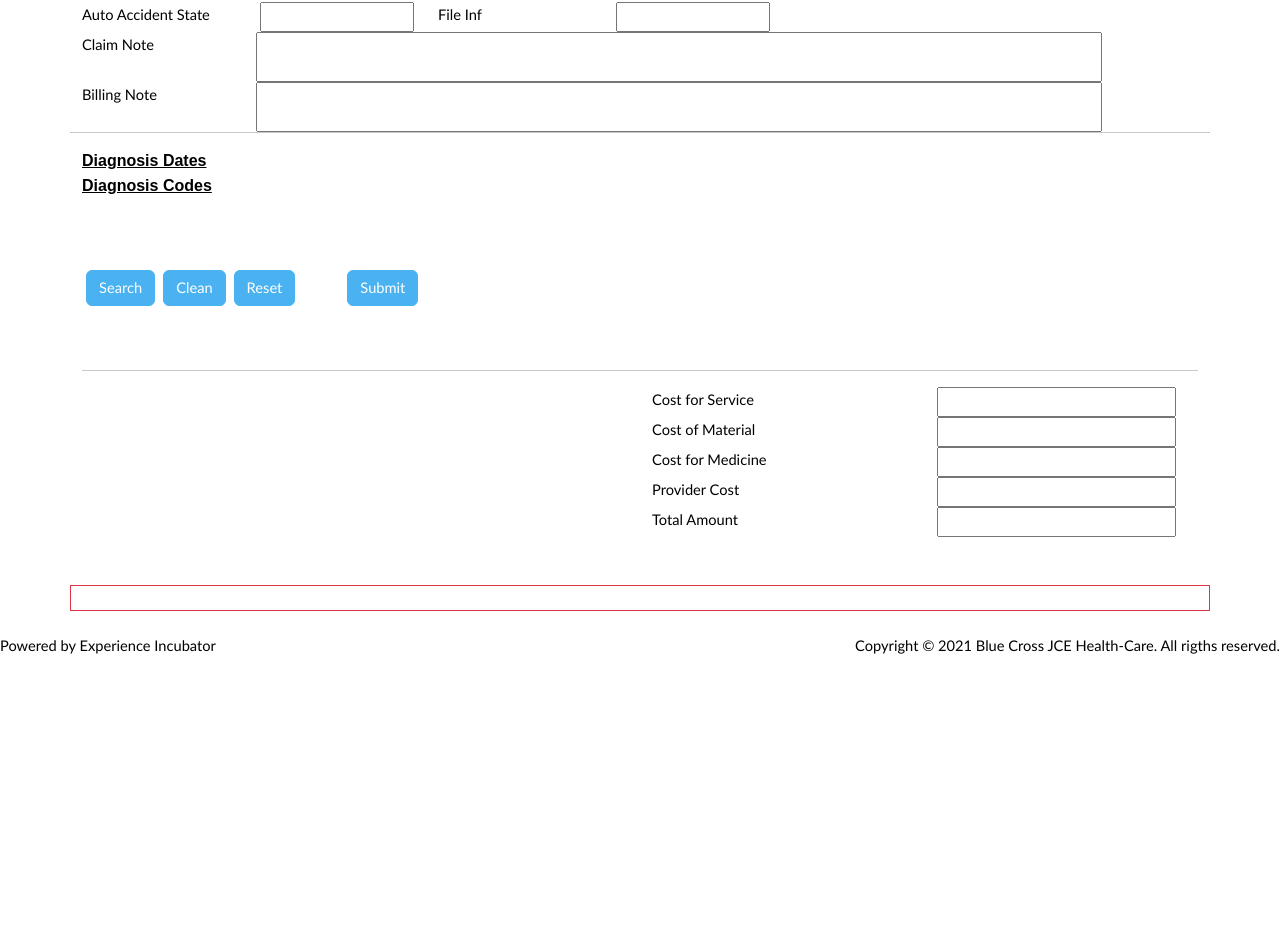
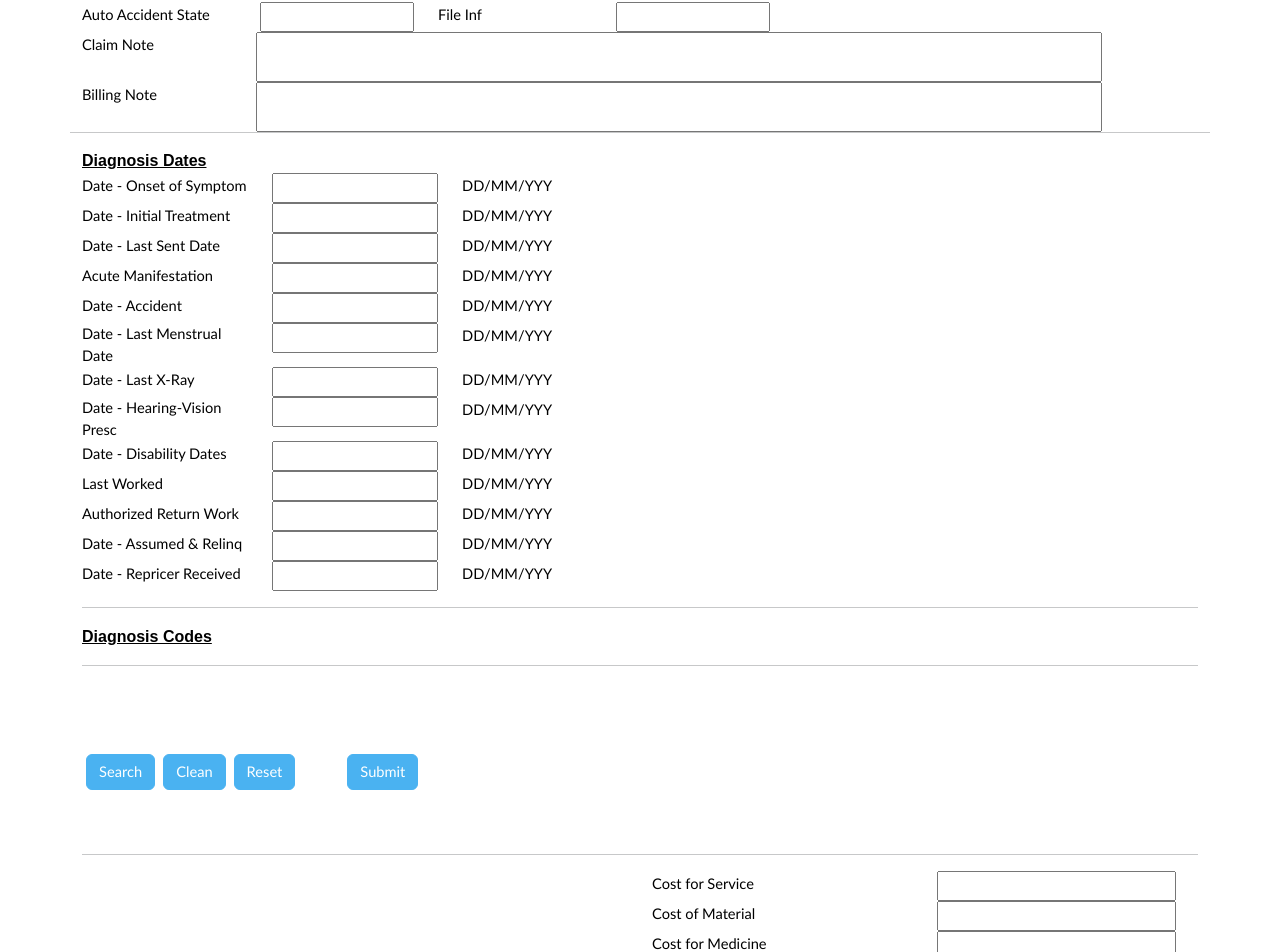
Before and after one commit to DiegoE-prog/Blue-Cross-JCE-2021, a React (Create React App) app in the folder frontend/jce-app/: page /ClaimPage in a window 1280 px wide. Shown: the part 906-1858 px from the top of the page. Before the commit the page ends 1579 px from the top, so only its background shows below. Built offline with nearby package versions, Linux system fonts and the light colour scheme.

Commit message:
Diagnosis Dates

```diff
--- a/frontend/jce-app/src/views/Claims/ClaimPage.js
+++ b/frontend/jce-app/src/views/Claims/ClaimPage.js
@@ -200,6 +200,9 @@ function ClaimPage () {
                 <hr></hr>
 
 
+
+
+
               <div className='col-2'>
                 <label className='header-jce' >Claim Information</label>
              </div>
@@ -330,8 +333,7 @@ function ClaimPage () {
           <div className='row'>
           <div className='col-2'>
           <label className="general-jce">Billing Note</label>
-
-          </div>
+                    </div>
           <div className='col-10'>
             <input className='w-100' style={{height: '50px'}}></input>
           </div>
@@ -353,13 +355,213 @@ function ClaimPage () {
 
                 <label className='header-jce' >Diagnosis Dates</label>
               </div>
+              <div className='col-12'>
+          <div className='row'>
+            <div className='col-2'>
+             <label className="general-jce">Date - Onset of Symptom</label>
+            </div>
+            <div className='col-2'>
+            <input className='w-100'></input>
+
+            </div>
+            <div className='col-2'>
+             <label className="general-jce">DD/MM/YYY</label>
+            </div>
+            </div>
+            </div>
+
+            <div className='col-12'>
+          <div className='row'>
+            <div className='col-2'>
+             <label className="general-jce">Date - Initial Treatment</label>
+            </div>
+            <div className='col-2'>
+            <input className='w-100'></input>
+
+            </div>
+            <div className='col-2'>
+             <label className="general-jce">DD/MM/YYY</label>
+            </div>
+            </div>
+            </div>
+
+            <div className='col-12'>
+          <div className='row'>
+            <div className='col-2'>
+             <label className="general-jce">Date - Last Sent Date</label>
+            </div>
+            <div className='col-2'>
+            <input className='w-100'></input>
+
+            </div>
+            <div className='col-2'>
+             <label className="general-jce">DD/MM/YYY</label>
+            </div>
+            </div>
+            </div>
+
+            <div className='col-12'>
+          <div className='row'>
+            <div className='col-2'>
+             <label className="general-jce">Acute Manifestation</label>
+            </div>
+            <div className='col-2'>
+            <input className='w-100'></input>
+
+            </div>
+            <div className='col-2'>
+             <label className="general-jce">DD/MM/YYY</label>
+            </div>
+            </div>
+            </div>
+
+            <div className='col-12'>
+          <div className='row'>
+            <div className='col-2'>
+             <label className="general-jce">Date - Accident</label>
+            </div>
+            <div className='col-2'>
+            <input className='w-100'></input>
+
+            </div>
+            <div className='col-2'>
+             <label className="general-jce">DD/MM/YYY</label>
+            </div>
+            </div>
+            </div>
+
+            <div className='col-12'>
+          <div className='row'>
+            <div className='col-2'>
+             <label className="general-jce">Date - Last Menstrual Date</label>
+            </div>
+            <div className='col-2'>
+            <input className='w-100'></input>
+
+            </div>
+            <div className='col-2'>
+             <label className="general-jce">DD/MM/YYY</label>
+            </div>
+            </div>
+            </div>
+
+            <div className='col-12'>
+          <div className='row'>
+            <div className='col-2'>
+             <label className="general-jce">Date - Last X-Ray</label>
+            </div>
+            <div className='col-2'>
+            <input className='w-100'></input>
+
+            </div>
+            <div className='col-2'>
+             <label className="general-jce">DD/MM/YYY</label>
+            </div>
+            </div>
+            </div>
+
+            <div className='col-12'>
+          <div className='row'>
+            <div className='col-2'>
+             <label className="general-jce">Date - Hearing-Vision Presc</label>
+            </div>
+            <div className='col-2'>
+            <input className='w-100'></input>
+
+            </div>
+            <div className='col-2'>
+             <label className="general-jce">DD/MM/YYY</label>
+            </div>
+            </div>
+            </div>
+
+            <div className='col-12'>
+          <div className='row'>
+            <div className='col-2'>
+             <label className="general-jce">Date - Disability Dates</label>
+            </div>
+            <div className='col-2'>
+            <input className='w-100'></input>
+
+            </div>
+            <div className='col-2'>
+             <label className="general-jce">DD/MM/YYY</label>
+            </div>
+            </div>
+            </div>
+
+            <div className='col-12'>
+          <div className='row'>
+            <div className='col-2'>
+             <label className="general-jce">Last Worked</label>
+            </div>
+            <div className='col-2'>
+            <input className='w-100'></input>
+
+            </div>
+            <div className='col-2'>
+             <label className="general-jce">DD/MM/YYY</label>
+            </div>
+            </div>
+            </div>
+
+            <div className='col-12'>
+          <div className='row'>
+            <div className='col-2'>
+             <label className="general-jce">Authorized Return Work</label>
+            </div>
+            <div className='col-2'>
+            <input className='w-100'></input>
+
+            </div>
+            <div className='col-2'>
+             <label className="general-jce">DD/MM/YYY</label>
+            </div>
+            </div>
+            </div>
+
+            <div className='col-12'>
+          <div className='row'>
+            <div className='col-2'>
+             <label className="general-jce">Date - Assumed & Relinq</label>
+            </div>
+            <div className='col-2'>
+            <input className='w-100'></input>
+
+            </div>
+            <div className='col-2'>
+             <label className="general-jce">DD/MM/YYY</label>
+            </div>
+            </div>
+            </div>
+
+            <div className='col-12'>
+          <div className='row'>
+            <div className='col-2'>
+             <label className="general-jce">Date - Repricer Received </label>
+            </div>
+            <div className='col-2'>
+            <input className='w-100'></input>
+
+            </div>
+            <div className='col-2'>
+             <label className="general-jce">DD/MM/YYY</label>
+            </div>
+            </div>
+            </div>
+
+
+              <hr></hr>
               <div className='col-6'>
 
                 <label className='header-jce'>Diagnosis Codes</label>
               </div>
 
+
+
+              <hr></hr>
+
               <br></br>
-
 
 
               <button className='btn btn-blue m-1'>Search</button>
```
